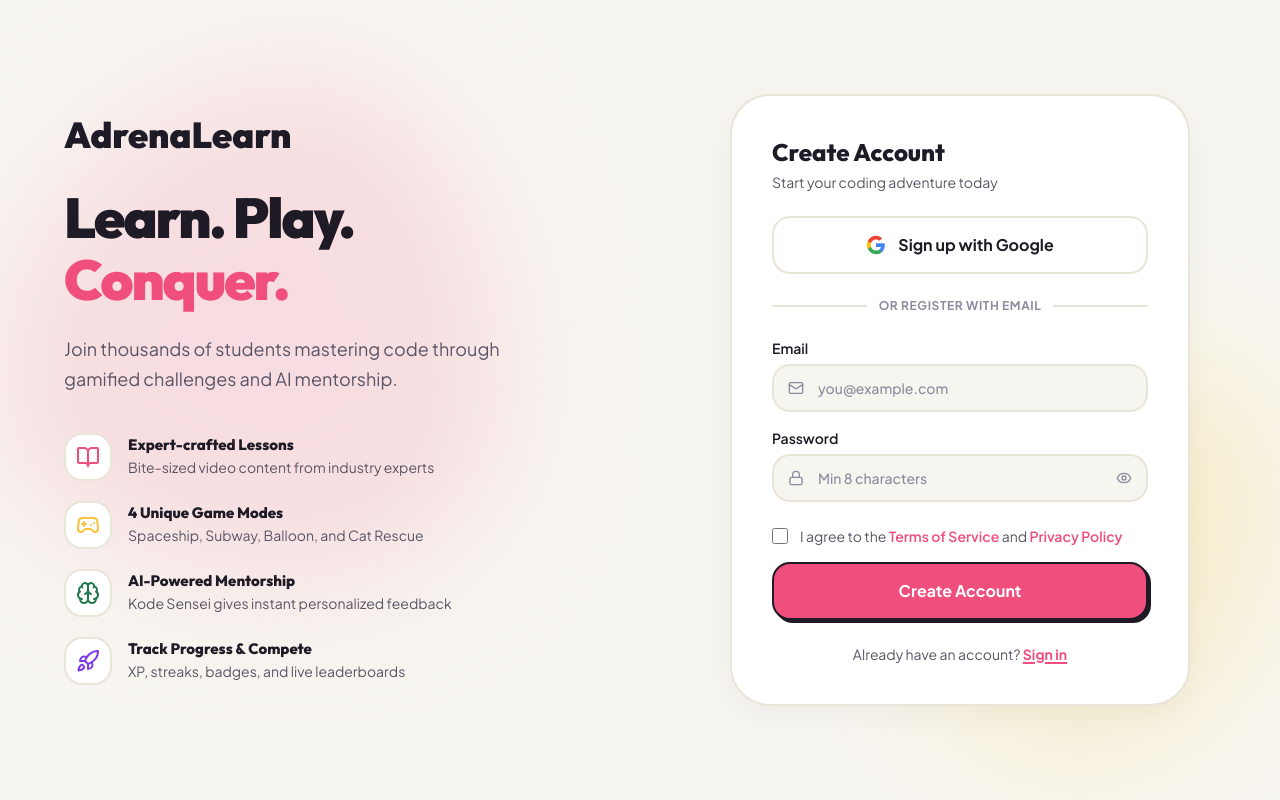
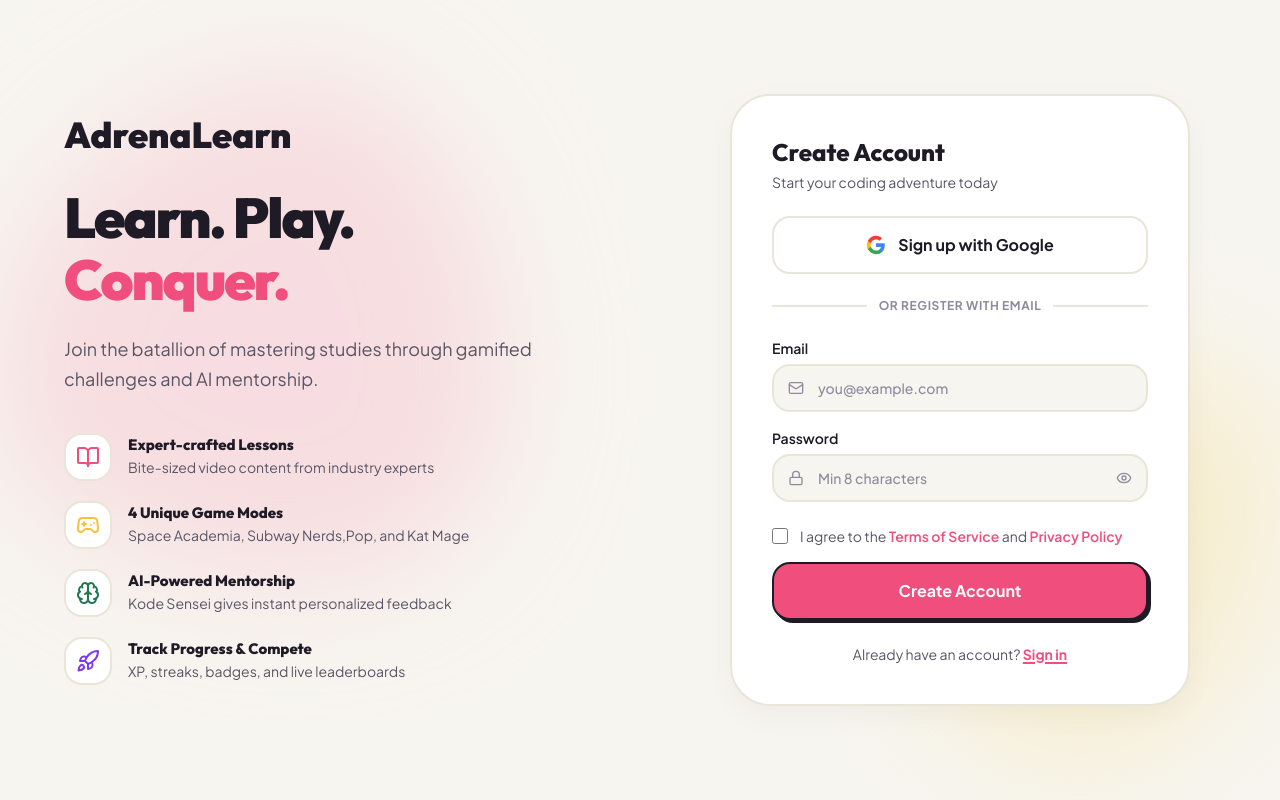
Before and after one commit to Suraj-driod/AdrenaLearn, a Next.js app: page /register in a window 1280 px wide. Built offline with nearby package versions, Linux system fonts and the light colour scheme; no server answers.

Commit message:
added a new logo for land page

```diff
--- a/src/app/login/page.js
+++ b/src/app/login/page.js
@@ -36,7 +36,7 @@ export default function LoginPage() {
       const user = await loginWithEmail(email, password);
       console.log("Success! Logged in as:", user);
 
-      setToastMessage("Welcome back! 🎉");
+      setToastMessage("Welcome back!");
       setShowToast(true);
 
       setTimeout(() => router.push("/dashboard"), 1500);
@@ -58,7 +58,7 @@ export default function LoginPage() {
       const user = await signInWithGoogle();
       console.log("Success! Logged in as:", user);
 
-      setToastMessage("Successfully signed in with Google! 🚀");
+      setToastMessage("Successfully signed in with Google!");
       setShowToast(true);
 
       setTimeout(() => router.push("/dashboard"), 1500);
@@ -92,9 +92,7 @@ export default function LoginPage() {
             >
               AdrenaLearn
             </Link>
-            <h1 className="font-[Outfit] text-2xl font-bold flex items-center justify-center gap-2">
-              Welcome Back <Hand className="w-6 h-6 text-[#fbc13a]" />
-            </h1>
+
             <p className="text-[#5a5566] text-sm mt-1">
               Sign in to continue your quest
             </p>
--- a/src/app/register/page.js
+++ b/src/app/register/page.js
@@ -45,7 +45,7 @@ export default function RegisterPage() {
       const user = await signInWithGoogle();
       console.log("Success! User:", user);
 
-      setToastMessage("Successfully signed in with Google! 🚀");
+      setToastMessage("Successfully signed in with Google!");
       setShowToast(true);
 
       setTimeout(() => router.push("/dashboard"), 1500);
@@ -142,7 +142,7 @@ export default function RegisterPage() {
           </motion.h2>
 
           <motion.p variants={fadeUp} className="text-lg text-[#5a5566] mb-10 leading-relaxed">
-            Join thousands of students mastering code through gamified
+            Join the batallion of mastering studies through gamified
             challenges and AI mentorship.
           </motion.p>
 
@@ -156,7 +156,7 @@ export default function RegisterPage() {
               {
                 icon: <Gamepad2 className="w-6 h-6 text-[#fbc13a]" />,
                 title: "4 Unique Game Modes",
-                desc: "Spaceship, Subway, Balloon, and Cat Rescue",
+                desc: "Space Academia, Subway Nerds,Pop, and Kat Mage",
               },
               {
                 icon: <Brain className="w-6 h-6 text-[#1e7a4e]" />,
```
Also changed, not shown: public/assets/adren.png (added).
